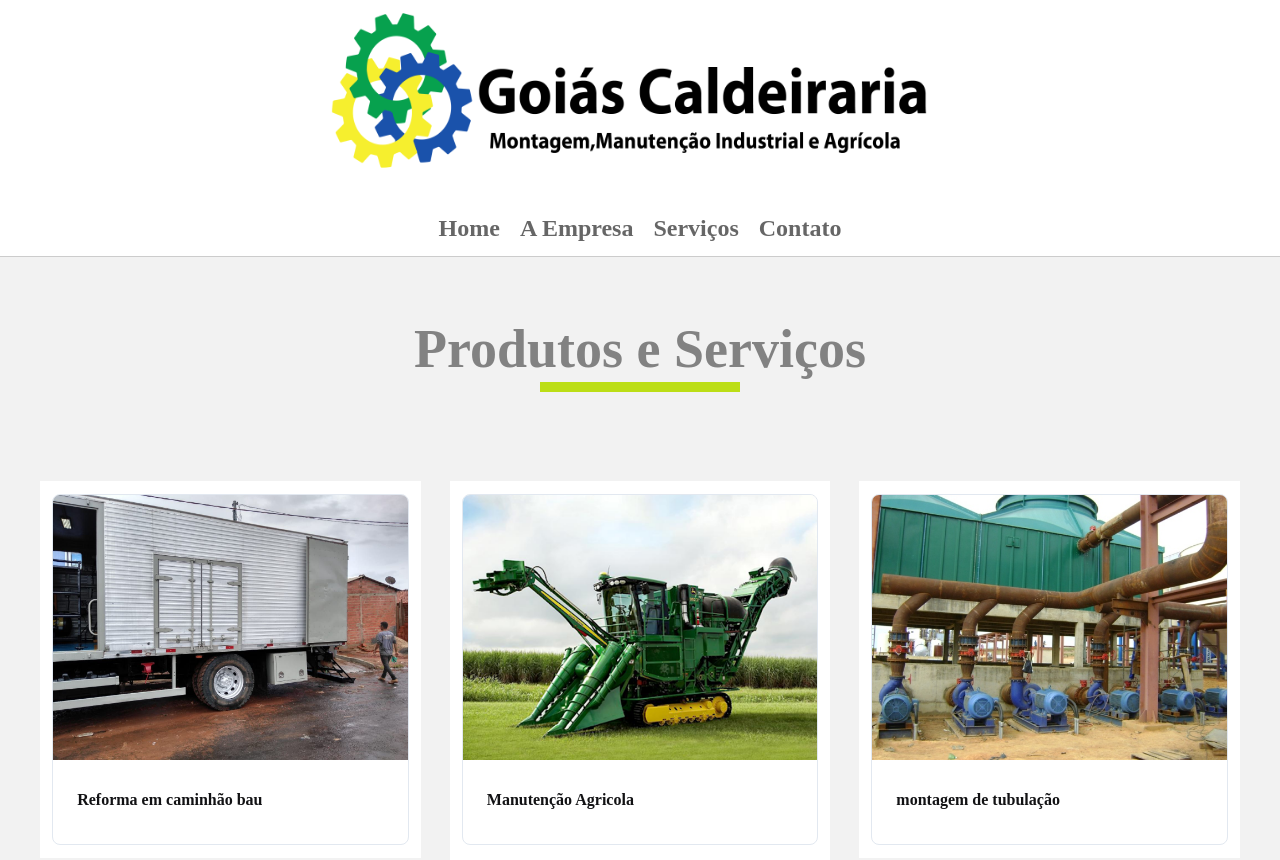
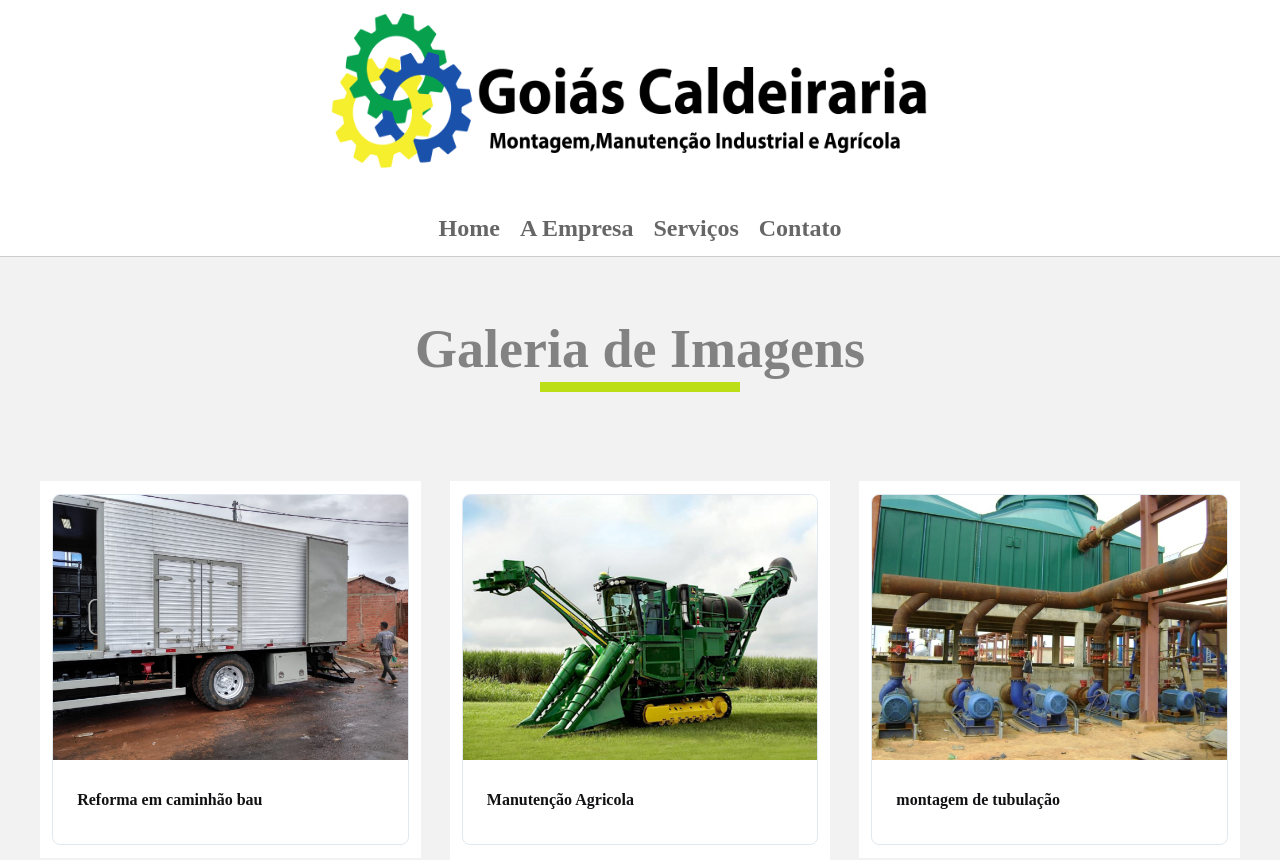
Before and after one commit to jeffer1312/goiasCalderaria, a Next.js app: page /servicos in a window 1280 px wide. Shown: the top 860 px of the page. Built offline with nearby package versions, Linux system fonts and the light colour scheme; a web font is replaced by a local one.

Commit message:
titulo imagens

```diff
--- a/pages/_app.jsx
+++ b/pages/_app.jsx
@@ -16,6 +16,10 @@ function MyApp({ Component, pageProps }) {
     <ThemeContainer>
       <Flex flexDirection='column' className='backgroundColor'>
         <Head>
+          <meta
+            name='viewport'
+            content='width=device-width, initial-scale=1.0'
+          />
           <meta httpEquiv='X-UA-Compatible' content='ie=edge' />
           <meta
             name='description'
@@ -26,10 +30,6 @@ function MyApp({ Component, pageProps }) {
             content='caldeiraria, inspeção, soldagens especiais, áçucar e álcool,  química, petroquímica,  siderurgia,  metalurgia  óleo e gás,  mineração,  geração de energia,  movimentação de carga,  alimentício,  biodiesel, Goias , Goiás Caldeiraria ,mineiros ,goias ,solda ,usina ,eth '
           />
           <meta name='author' content='Jefferson Felizardo' />
-          <meta
-            name='viewport'
-            content='width:device-width, initial-scale=1.0'
-          />
         </Head>
         <Grid
           as='main'
--- a/pages/servicos.jsx
+++ b/pages/servicos.jsx
@@ -81,7 +81,7 @@ function servicos() {
         </Head>
         <Flex justifyContent='center'>
           <Heading marginTop='60px' fontSize='6xl' color='rgb(130,130,130)'>
-            Produtos e Serviços
+            Galeria de Imagens
           </Heading>
         </Flex>
         <Flex justifyContent='center'>
@@ -98,10 +98,9 @@ function servicos() {
               {/* BOX */}
               {ImgServicos.map(servico => {
                 return (
-                  <>
                   <Flex
                     className='box-galeria'
-                      key={servico.servico}
+                    key={servico.key}
                     width={{
                       base: '100%',
                       md: '100%',
@@ -147,7 +146,6 @@ function servicos() {
                       </Box>
                     </Box>
                   </Flex>
-                  </>
                 );
               })}
               {/* BOX */}
```
Lines whose indentation alone changed are shown as unchanged.
